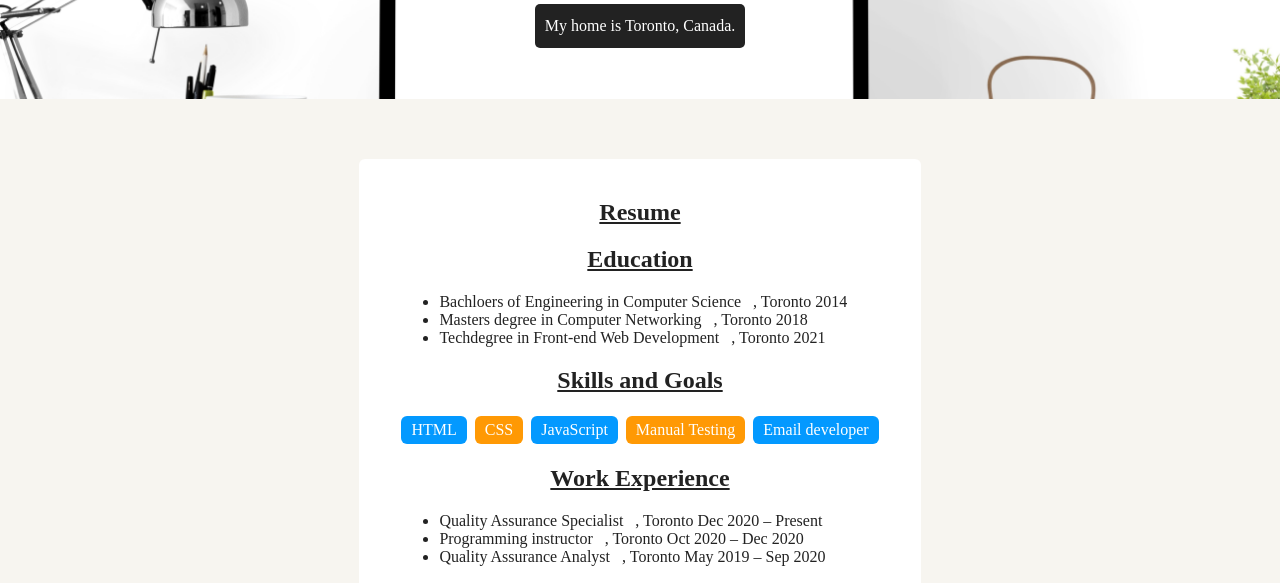
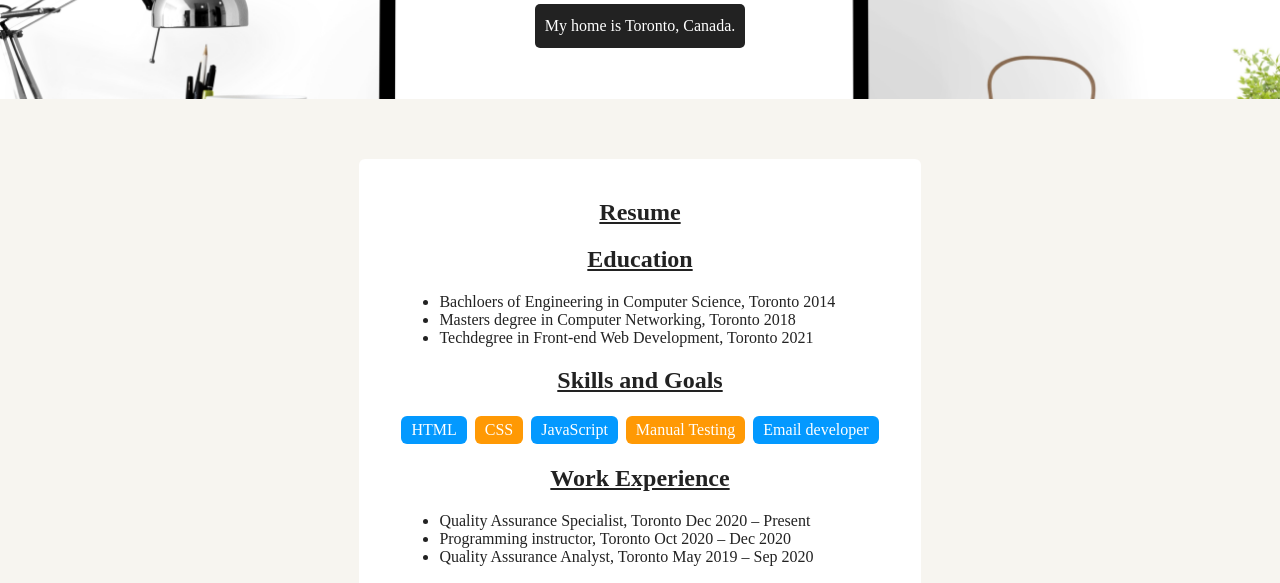
Before and after one commit to poojahirekhan/unit1-personal-profile-page, a plain HTML site: page resume.html in a window 1280 px wide. Shown: the part 351-934 px from the top of the page. Drawn offline with Linux system fonts and the light colour scheme; a web font is replaced by a local one.

Commit message:
removed nbsp

```diff
--- a/resume.html
+++ b/resume.html
@@ -33,9 +33,9 @@
               <h2>Education</h2>
 
             <ul>
-              <li>Bachloers of Engineering in Computer Science  &nbsp; , Toronto 2014 </li>
-              <li>Masters degree in Computer Networking  &nbsp; , Toronto 2018</li>
-              <li>Techdegree in Front-end Web Development  &nbsp; , Toronto 2021</li>
+              <li>Bachloers of Engineering in Computer Science, Toronto 2014 </li>
+              <li>Masters degree in Computer Networking,  Toronto 2018</li>
+              <li>Techdegree in Front-end Web Development,  Toronto 2021</li>
             </ul>
             <article>
             <h2>Skills and Goals</h2>
@@ -50,9 +50,9 @@
               <article>
               <h2>Work Experience</h2>
               <ul>
-                <li>Quality Assurance Specialist &nbsp; , Toronto Dec 2020 – Present</li>
-                <li>Programming instructor &nbsp; , Toronto Oct 2020 – Dec 2020</li>
-                <li>Quality Assurance Analyst &nbsp; , Toronto May 2019 – Sep 2020</ul>
+                <li>Quality Assurance Specialist, Toronto Dec 2020 – Present</li>
+                <li>Programming instructor, Toronto Oct 2020 – Dec 2020</li>
+                <li>Quality Assurance Analyst,  Toronto May 2019 – Sep 2020</ul>
                   <h2>Contact</h2>
                   <ul class="contact">
                     <li><a href="mailto:poojahirekhan@gmail.com" target="_blank" class="social gmail">Gmail</a></li>
@@ -68,7 +68,7 @@
     <nav>
       <p><a href="index.html">Back to Home</a></p>
     </nav>
-      <p class="copyright">  &copy; 2021, Pooja Hirekhan</p>
+      <p class="copyright">  &copy;2021, Pooja Hirekhan</p>
     </footer>
 
   </body>
```
